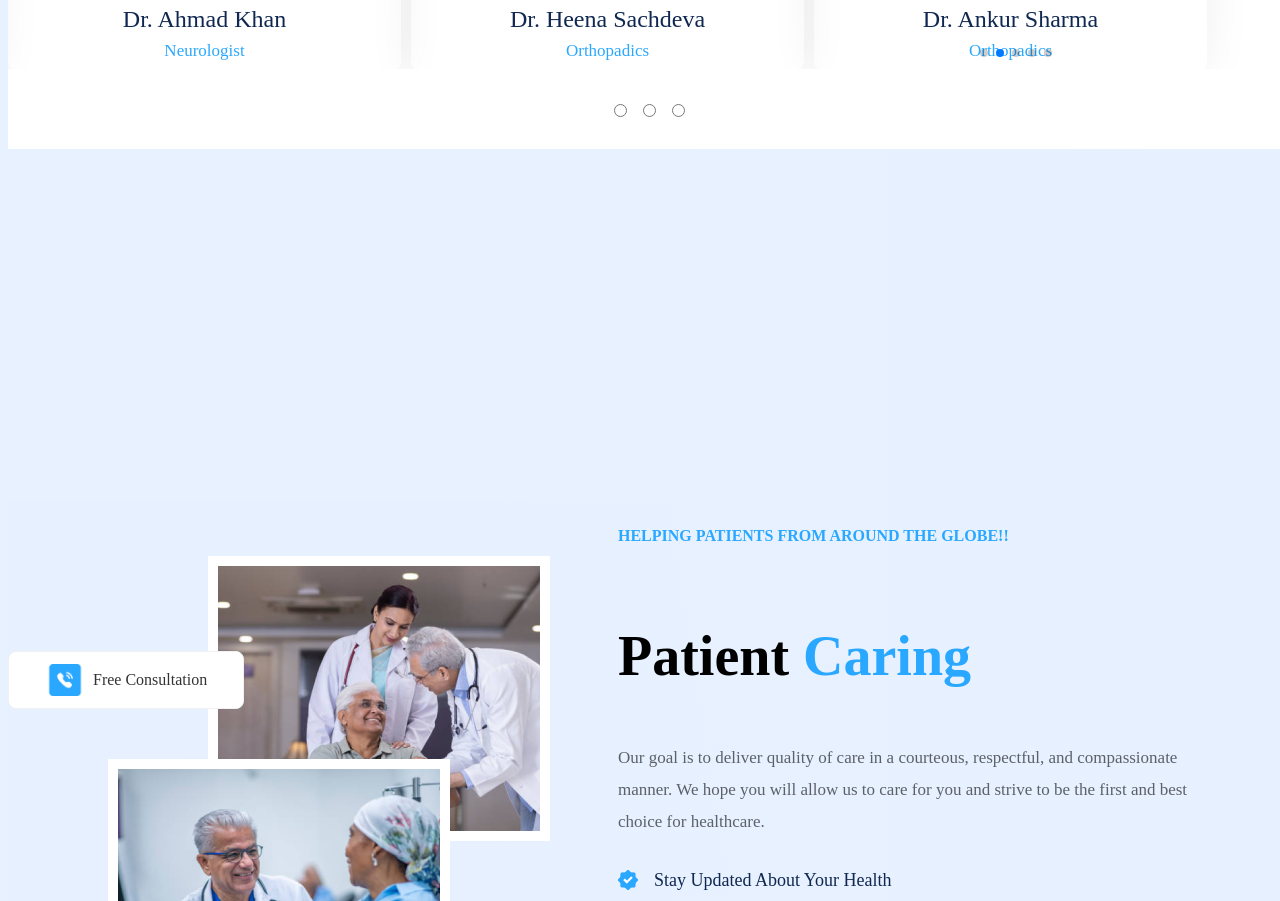
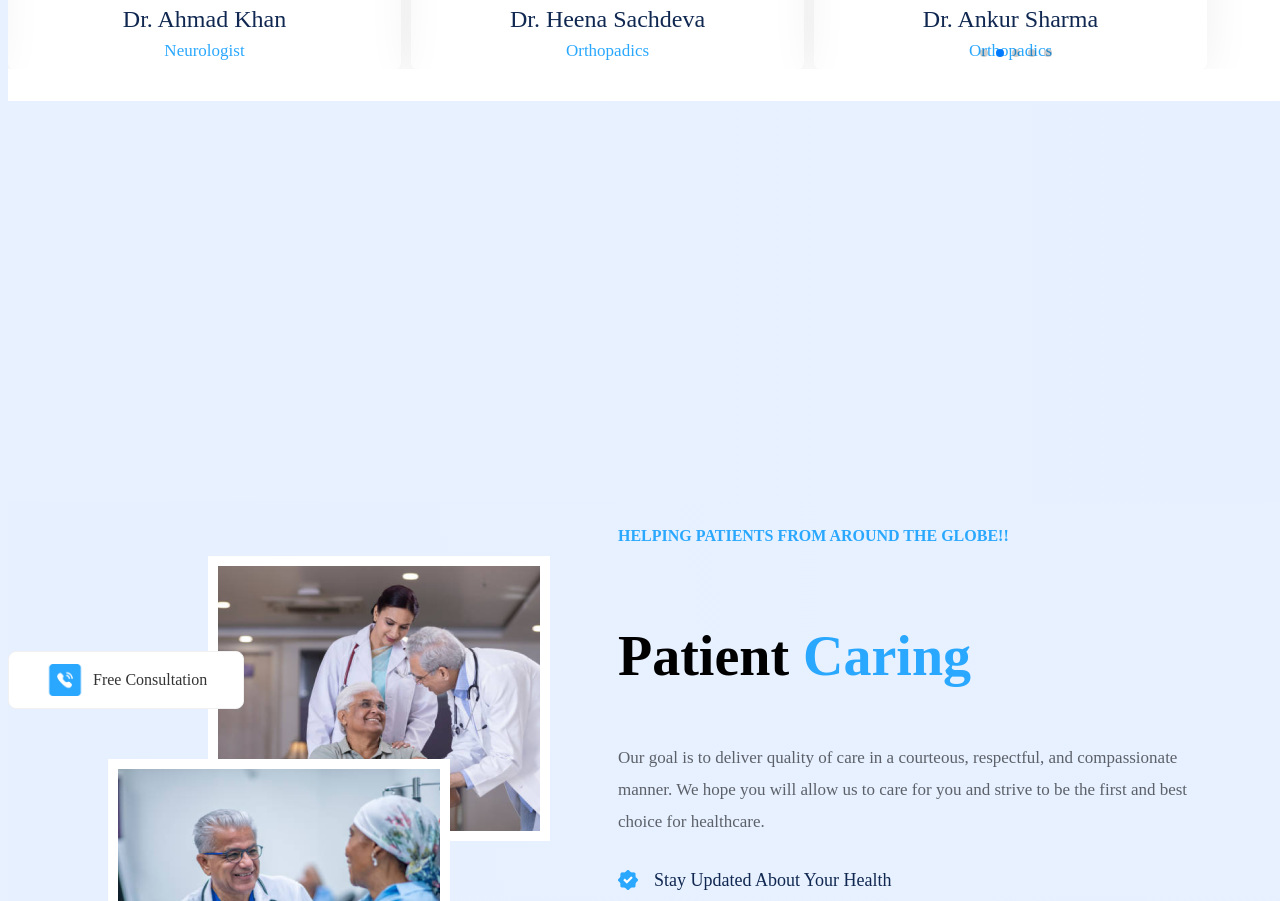
Before and after one commit to RoopaRI/Medify, a React (Create React App) app: page /home in a window 1280 px wide. Shown: the part 3659-4560 px from the top of the page. Built offline with nearby package versions, Linux system fonts and the light colour scheme.

Commit message:
Footer section implemented

```diff
--- a/src/SwiperComponent/SwiperComponent.jsx
+++ b/src/SwiperComponent/SwiperComponent.jsx
@@ -129,13 +129,6 @@ export default function SwiperComponent({type, classForMargin}){
                     <SwiperSlide><SpecialistCard cardNo={5000} name={doctorsData[4].name} specialization={doctorsData[4].specialization} image={doctorsData[4].image} /></SwiperSlide>
 
                 </Swiper>
-                <div className='RadioButtons'>
-
-                    <input className='radioButton' type="radio" id="radioButton1" name="radioButton" />
-                    <input className='radioButton' type="radio" id="radioButton2" name="radioButton" />
-                    <input className='radioButton' type="radio" id="radioButton3" name="radioButton" />
-
-                 </div>
             </div> }
 
         </div>
```
